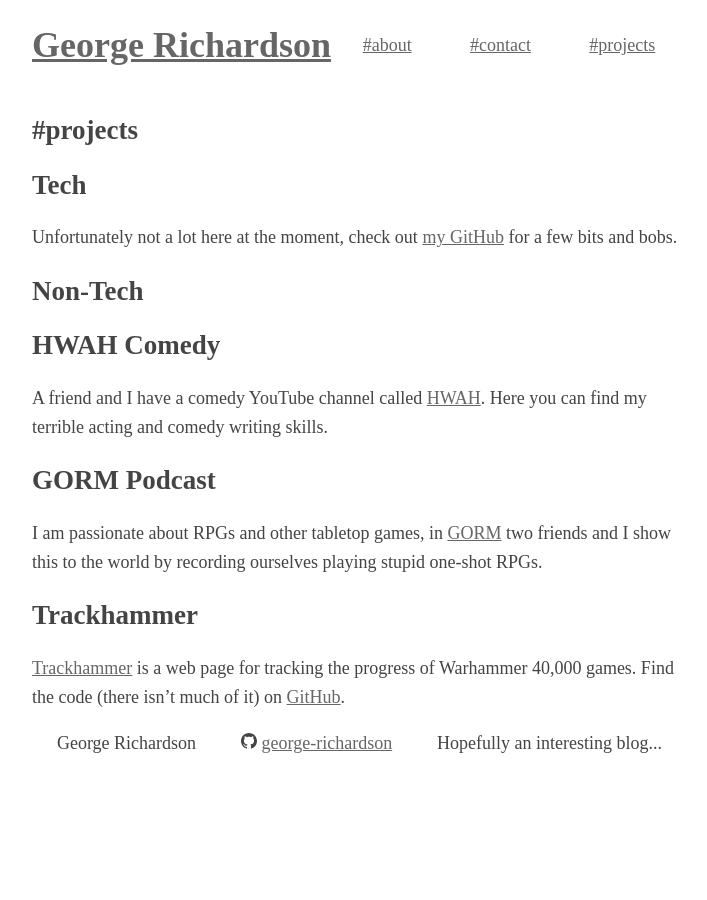
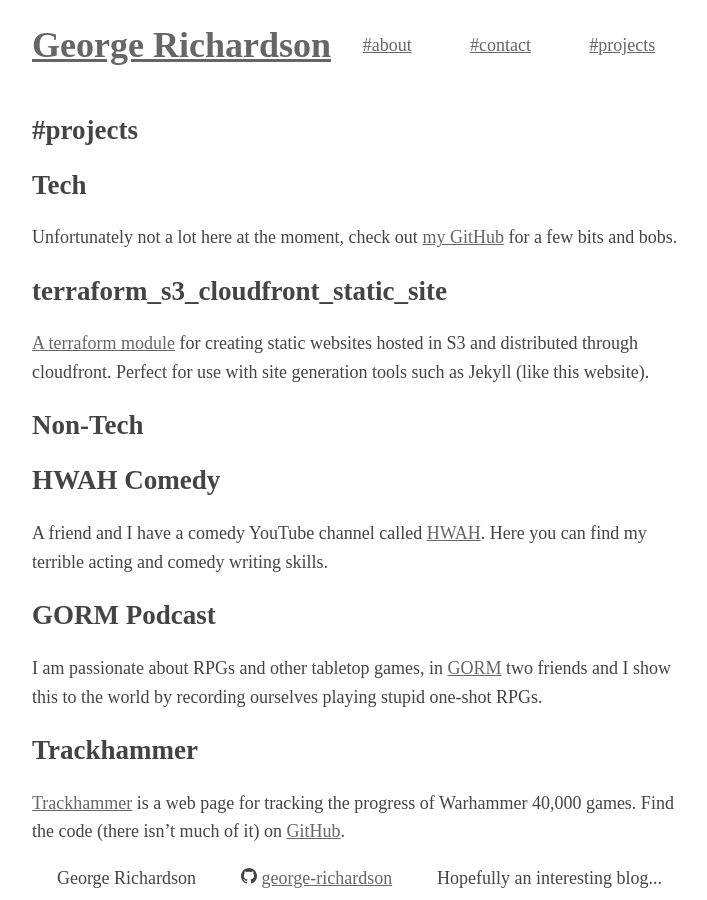
Before and after one commit to george-richardson/gjhr.me, a Jekyll site: the page built from projects.md, in a window 1280 px wide. Shown: the whole page, without its empty margins (283-990 px from the left). Built offline with Jekyll 4.4.1, drawn with Linux system fonts in a browser that asks for light colours.

Commit message:
Add terraform_s3_cloudfront_static_site to projects page

```diff
--- a/projects.md
+++ b/projects.md
@@ -5,6 +5,10 @@
 # Tech
 
 Unfortunately not a lot here at the moment, check out [my GitHub](https://github.com/george-richardson) for a few bits and bobs.
+
+## terraform_s3_cloudfront_static_site
+
+[A terraform module](https://github.com/george-richardson/terraform_s3_cloudfront_static_site) for creating static websites hosted in S3 and distributed through cloudfront. Perfect for use with site generation tools such as Jekyll (like this website).
 
 # Non-Tech
 
```
